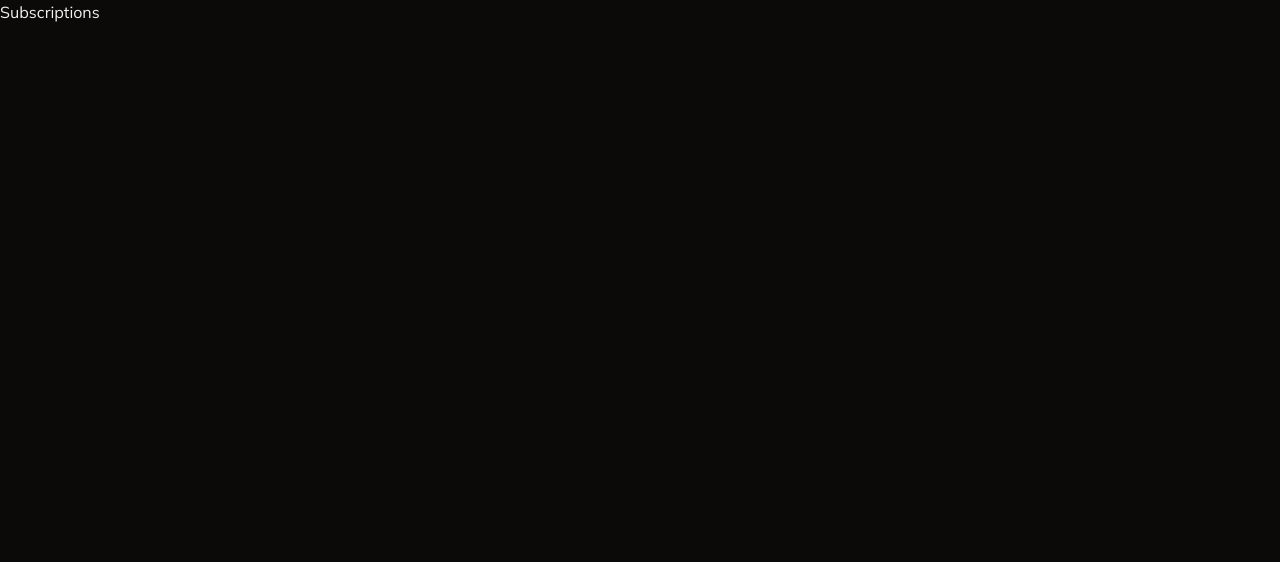
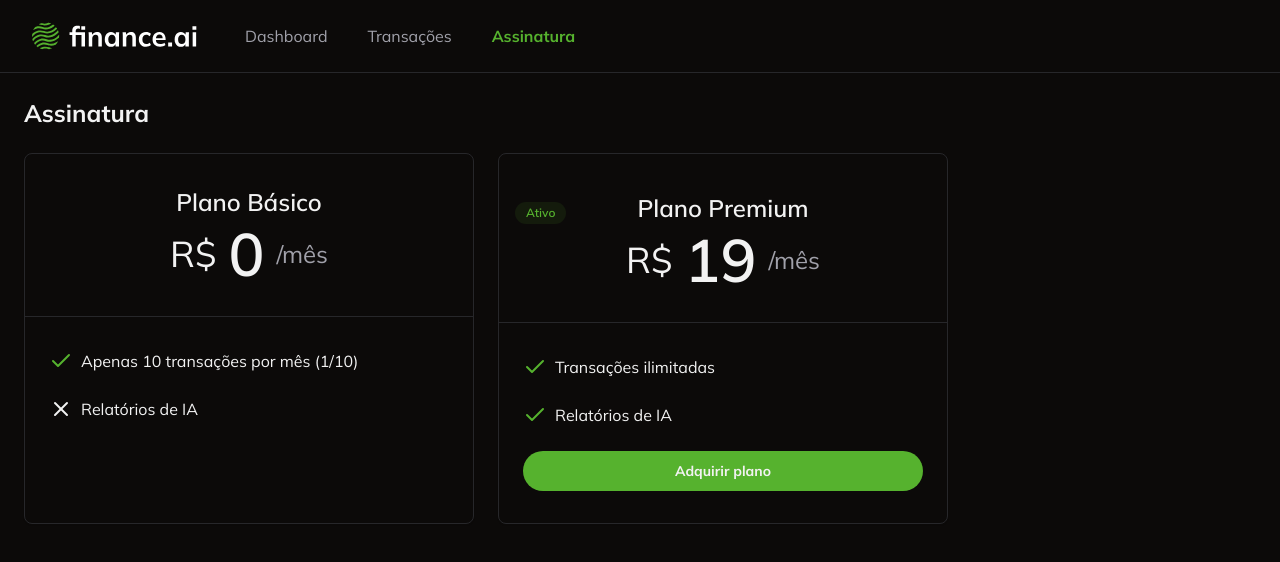
Before and after one commit to ramirescm/finance-ai, a Next.js app: page /subscriptions in a window 1280 px wide. Shown: the top 562 px of the page. Built offline with nearby package versions, Linux system fonts and the light colour scheme.

Commit message:
feat: add integration with stripe

```diff
--- a/app/(home)/page.tsx
+++ b/app/(home)/page.tsx
@@ -23,21 +23,23 @@
   }
   const monthIsInvalid = !month || !isMatch(month, "MM");
   if (monthIsInvalid) {
-    redirect(`/?month=${new Date().getMonth() + 1}`);
+    redirect(
+      `/?month=${(new Date().getMonth() + 1).toString().padStart(2, "0")}`,
+    );
   }
   const dashboard = await getDashboard(month);
   return (
     <>
       <Navbar />
-      <div className="space-y-6 p-6">
+      <div className="flex h-full flex-col space-y-6 overflow-hidden p-6">
         <div className="flex justify-between">
           <h1 className="text-2xl font-bold">Dashboard</h1>
           <TimeSelect />
         </div>
 
-        <div className="grid grid-cols-[2fr,1fr]">
+        <div className="grid h-full grid-cols-[2fr,1fr] gap-6 overflow-hidden">
           <div className="flex flex-col gap-6 overflow-hidden">
-            <SummaryCards month={month} {...dashboard} />
+            <SummaryCards {...dashboard} />
             {/*  the same way balance={dashboard.balance} */}
             <div className="grid h-full grid-cols-3 grid-rows-1 gap-6 overflow-hidden">
               <TransactionsPieChart {...dashboard} />
--- a/app/_components/navbar.tsx
+++ b/app/_components/navbar.tsx
@@ -33,9 +33,9 @@
           Transações
         </Link>
         <Link
-          href="/subscription"
+          href="/subscriptions"
           className={
-            pathname === "/subscription"
+            pathname === "/subscriptions"
               ? "font-bold text-primary"
               : "text-muted-foreground"
           }
--- /dev/null
+++ b/app/api/webhooks/stripe/route.ts
@@ -0,0 +1,54 @@
+import { clerkClient } from "@clerk/nextjs/server";
+import { NextResponse } from "next/server";
+import { Stripe } from "stripe";
+
+// localhost:3000/api/webhooks/stripe
+// listen events from stripe locally
+// stripe listen --forward-to http://localhost:3000/api/webhooks/stripe
+export const POST = async (request: Request) => {
+  if (!process.env.STRIPE_SECRET_KEY || !process.env.STRIPE_WEBHOOK_SECRET) {
+    return NextResponse.error();
+  }
+
+  const signature = request.headers.get("stripe-signature");
+  if (!signature) {
+    return NextResponse.error();
+  }
+  const text = await request.text();
+  const stripe = new Stripe(process.env.STRIPE_SECRET_KEY, {
+    apiVersion: "2025-02-24.acacia",
+  });
+
+  const event = stripe.webhooks.constructEvent(
+    text,
+    signature,
+    process.env.STRIPE_WEBHOOK_SECRET,
+  );
+
+  switch (event.type) {
+    case "invoice.paid":
+      // updated user
+      const { customer, subscription, subscription_details } =
+        event.data.object;
+
+      const clerkUserId = subscription_details?.metadata?.clerk_user_id;
+      if (!clerkUserId) {
+        return NextResponse.error();
+      }
+      await clerkClient().users.updateUser(clerkUserId, {
+        publicMetadata: {
+          subscriptionPlan: "premium",
+        },
+        privateMetadata: {
+          stripeCustomerId: customer,
+          stripeSubscriptionId: subscription,
+        },
+      });
+      break;
+
+    default:
+      break;
+  }
+
+  return NextResponse.json({ received: true });
+};
--- /dev/null
+++ b/app/subscriptions/_actions/create-stripe-checkout/index.ts
@@ -0,0 +1,39 @@
+"use server";
+
+import { auth } from "@clerk/nextjs/server";
+import Stripe from "stripe";
+
+export const createStripeCheckout = async () => {
+  const { userId } = await auth();
+  if (!userId) {
+    throw new Error("Unauthorized");
+  }
+
+  if (!process.env.STRIPE_SECRET_KEY) {
+    throw new Error("Stripe secret key not found");
+  }
+
+  const stripe = new Stripe(process.env.STRIPE_SECRET_KEY, {
+    apiVersion: "2025-02-24.acacia",
+  });
+
+  const session = await stripe.checkout.sessions.create({
+    payment_method_types: ["card"],
+    mode: "subscription",
+    success_url: "http://localhost:3000",
+    cancel_url: "http://localhost:3000",
+    subscription_data: {
+      metadata: {
+        clerk_user_id: userId,
+      },
+    },
+    line_items: [
+      {
+        price: process.env.STRIPE_PREMIUM_PLAN_PRODUCT_PRICE_ID_DEV,
+        quantity: 1,
+      },
+    ],
+  });
+
+  return { sessionId: session.id };
+};
--- /dev/null
+++ b/app/subscriptions/_componentes/acqure-plan-button.tsx
@@ -0,0 +1,35 @@
+"use client";
+
+import { Button } from "@/app/_components/ui/button";
+import { createStripeCheckout } from "../_actions/create-stripe-checkout";
+import { loadStripe } from "@stripe/stripe-js";
+
+const AcquirePlanButton = () => {
+  const handleAcquirePlanClick = async () => {
+    const { sessionId } = await createStripeCheckout();
+
+    if (!process.env.NEXT_PUBLIC_STRIPE_PUBLISHABLE_KEY) {
+      throw new Error("Stripe secret key not found");
+    }
+
+    const stripe = await loadStripe(
+      process.env.NEXT_PUBLIC_STRIPE_PUBLISHABLE_KEY,
+    );
+
+    if (!stripe) {
+      throw new Error("Stripe not found");
+    }
+
+    await stripe.redirectToCheckout({ sessionId });
+  };
+  return (
+    <Button
+      className="w-full rounded-full font-bold"
+      onClick={handleAcquirePlanClick}
+    >
+      Adquirir plano
+    </Button>
+  );
+};
+
+export default AcquirePlanButton;
--- a/app/subscriptions/page.tsx
+++ b/app/subscriptions/page.tsx
@@ -1,5 +1,72 @@
-const SubscriptionsPage = () => {
-  return <h1>Subscriptions</h1>;
+import Navbar from "../_components/navbar";
+import { Card, CardContent, CardHeader } from "../_components/ui/card";
+import { CheckIcon, XIcon } from "lucide-react";
+import { Badge } from "../_components/ui/badge";
+import AcquirePlanButton from "./_componentes/acqure-plan-button";
+
+const SubscriptionPage = async () => {
+  return (
+    <>
+      <Navbar />
+      <div className="space-y-6 p-6">
+        <h1 className="text-2xl font-bold">Assinatura</h1>
+
+        <div className="flex gap-6">
+          <Card className="w-[450px]">
+            <CardHeader className="border-b border-solid py-8">
+              <h2 className="text-center text-2xl font-semibold">
+                Plano Básico
+              </h2>
+              <div className="flex items-center justify-center gap-3">
+                <span className="text-4xl">R$</span>
+                <span className="text-6xl font-semibold">0</span>
+                <div className="text-2xl text-muted-foreground">/mês</div>
+              </div>
+            </CardHeader>
+            <CardContent className="space-y-6 py-8">
+              <div className="flex items-center gap-2">
+                <CheckIcon className="text-primary" />
+                <p>Apenas 10 transações por mês (1/10)</p>
+              </div>
+              <div className="flex items-center gap-2">
+                <XIcon />
+                <p>Relatórios de IA</p>
+              </div>
+            </CardContent>
+          </Card>
+
+          <Card className="w-[450px]">
+            <CardHeader className="relative border-b border-solid py-8">
+              {true && (
+                <Badge className="absolute left-4 top-12 bg-primary/10 text-primary">
+                  Ativo
+                </Badge>
+              )}
+              <h2 className="text-center text-2xl font-semibold">
+                Plano Premium
+              </h2>
+              <div className="flex items-center justify-center gap-3">
+                <span className="text-4xl">R$</span>
+                <span className="text-6xl font-semibold">19</span>
+                <div className="text-2xl text-muted-foreground">/mês</div>
+              </div>
+            </CardHeader>
+            <CardContent className="space-y-6 py-8">
+              <div className="flex items-center gap-2">
+                <CheckIcon className="text-primary" />
+                <p>Transações ilimitadas</p>
+              </div>
+              <div className="flex items-center gap-2">
+                <CheckIcon className="text-primary" />
+                <p>Relatórios de IA</p>
+              </div>
+              <AcquirePlanButton />
+            </CardContent>
+          </Card>
+        </div>
+      </div>
+    </>
+  );
 };
 
-export default SubscriptionsPage;
+export default SubscriptionPage;
--- a/app/transactions/page.tsx
+++ b/app/transactions/page.tsx
@@ -3,19 +3,22 @@
 import { transactionColumns } from "./_columns";
 import AddTransactionButton from "../_components/add-transaction-button";
 import Navbar from "../_components/navbar";
+import { ScrollArea } from "../_components/ui/scroll-area";
 
 const TransactionsPage = async () => {
   const transactions = await db.transaction.findMany({});
   return (
     <>
       <Navbar />
-      <div className="space-y-6 p-6">
+      <div className="space-y-6 overflow-hidden p-6">
         {/* title and button */}
         <div className="flex w-full items-center justify-between">
           <h1 className="text-2xl font-bold">Transações</h1>
           <AddTransactionButton />
         </div>
-        <DataTable columns={transactionColumns} data={transactions} />
+        <ScrollArea>
+          <DataTable columns={transactionColumns} data={transactions} />
+        </ScrollArea>
       </div>
     </>
   );
--- a/package.json
+++ b/package.json
@@ -21,6 +21,7 @@
     "@radix-ui/react-scroll-area": "^1.2.3",
     "@radix-ui/react-select": "^2.1.6",
     "@radix-ui/react-slot": "^1.1.2",
+    "@stripe/stripe-js": "^4.9.0",
     "@tanstack/react-table": "^8.20.5",
     "class-variance-authority": "^0.7.1",
     "clsx": "^2.1.1",
@@ -35,6 +36,7 @@
     "react-hook-form": "^7.55.0",
     "react-number-format": "^5.4.2",
     "recharts": "^2.15.2",
+    "stripe": "^17.3.1",
     "tailwind-merge": "^3.1.0",
     "tailwindcss-animate": "^1.0.7",
     "zod": "^3.24.2"
```
Also changed, not shown: 2 other files (tests, documents, lock files or other folders).
